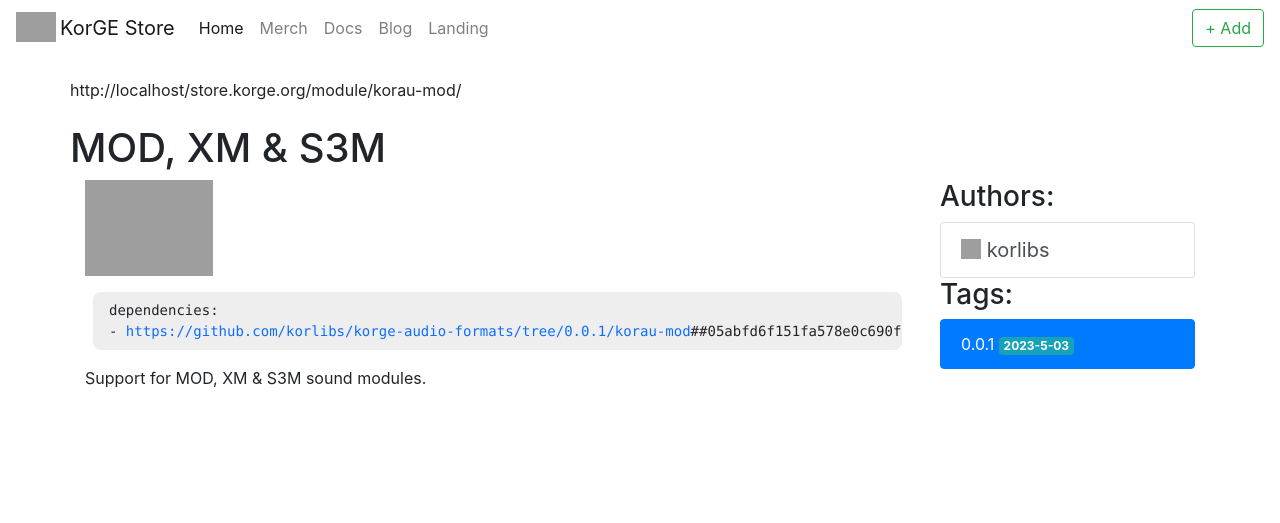
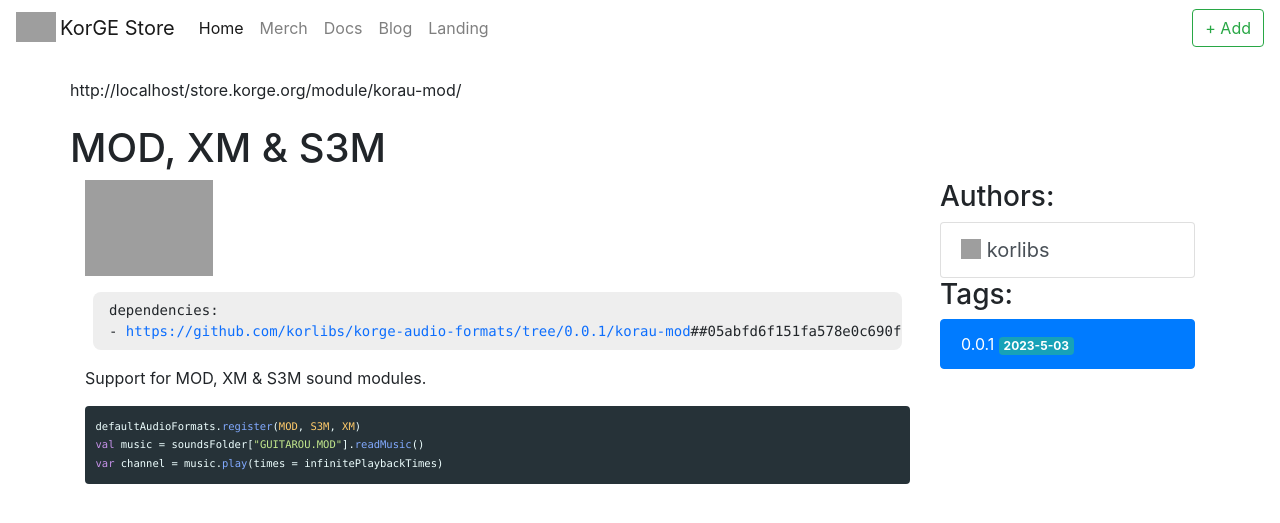
Before and after one commit to korlibs/store.korge.org, a Jekyll site: the page built from _modules/github.com/korlibs/korge-audio-formats/korau-mod.md, in a window 1280 px wide. Shown: the top 523 px of the page. Built offline with Jekyll 4.4.1, drawn with Linux system fonts in a browser that asks for light colours; nearby versions of some CDN libraries; library files that are not in the unit come from our copies; grey boxes are pictures that could not be loaded.

Commit message:
Shows how to use korau-mod

````diff
--- a/_modules/github.com/korlibs/korge-audio-formats/korau-mod.md
+++ b/_modules/github.com/korlibs/korge-audio-formats/korau-mod.md
@@ -8,3 +8,9 @@
 ---
 
 Support for MOD, XM & S3M sound modules.
+
+```kotlin
+defaultAudioFormats.register(MOD, S3M, XM)
+val music = soundsFolder["GUITAROU.MOD"].readMusic()
+var channel = music.play(times = infinitePlaybackTimes)
+```
````
